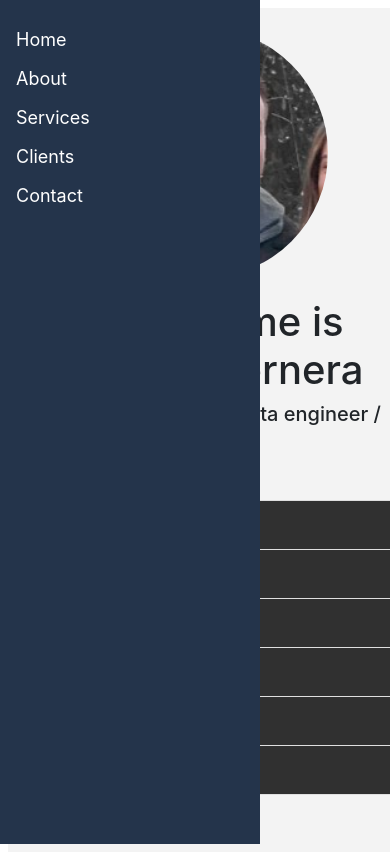
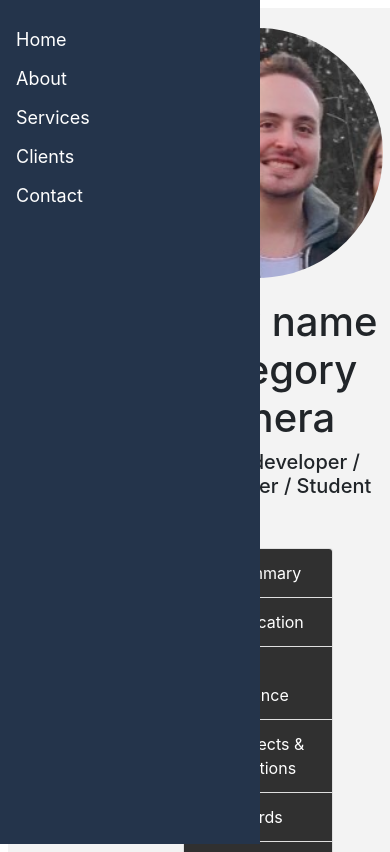
Before and after one commit to cernerae/Cernera.Me.Client, a React (Create React App) app in the folder cernera_me/: page /about in a window 390 px wide. Built offline with nearby package versions, Linux system fonts and the light colour scheme.

Commit message:
Made accordion more responsive

```diff
--- a/cernera_me/src/components/pages/AboutPage.module.scss
+++ b/cernera_me/src/components/pages/AboutPage.module.scss
@@ -32,10 +32,10 @@
 
         &__accordion {
             margin-top: 50px;
-            margin-left: auto;
-            margin-right: auto;
+            margin-left: 20%;
+            margin-right: 20%;
             display: block;
-            width: 800px;
+            width: auto;
         }
 
         &__accordion-header {
```
